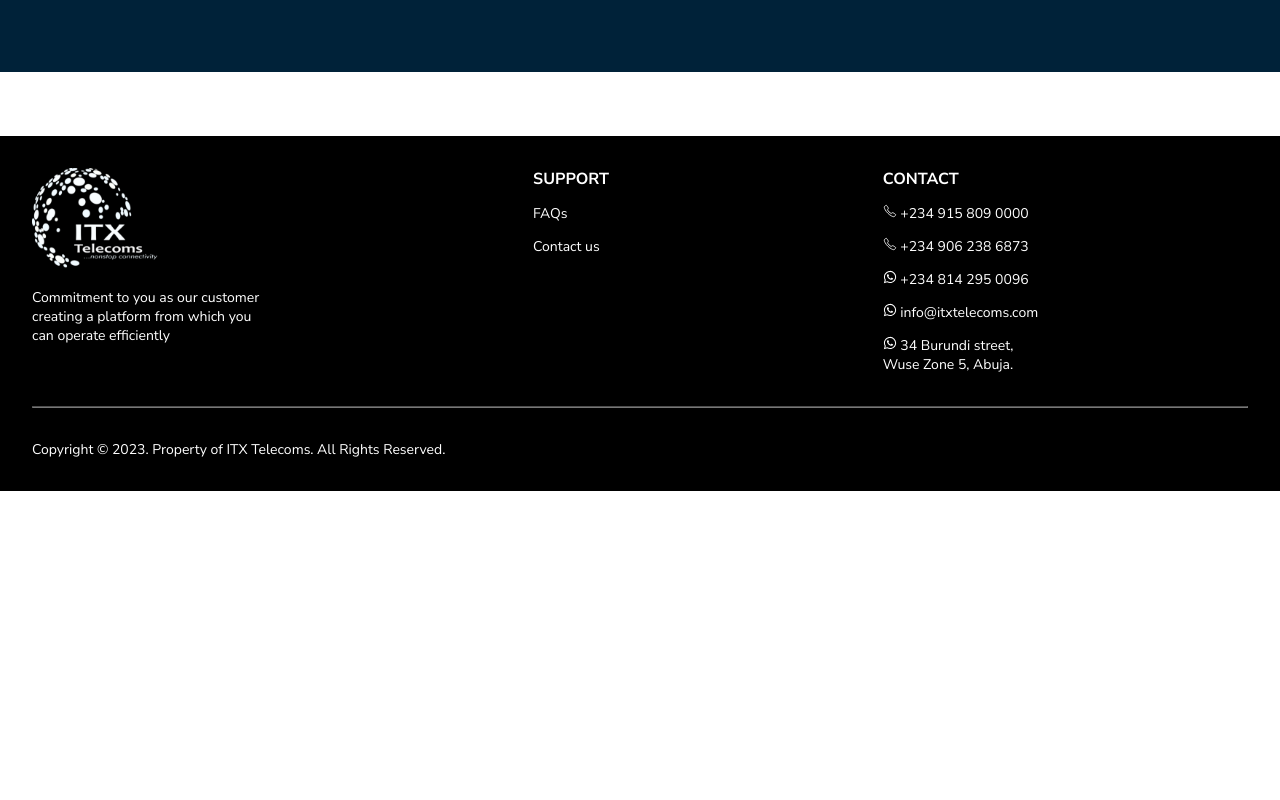
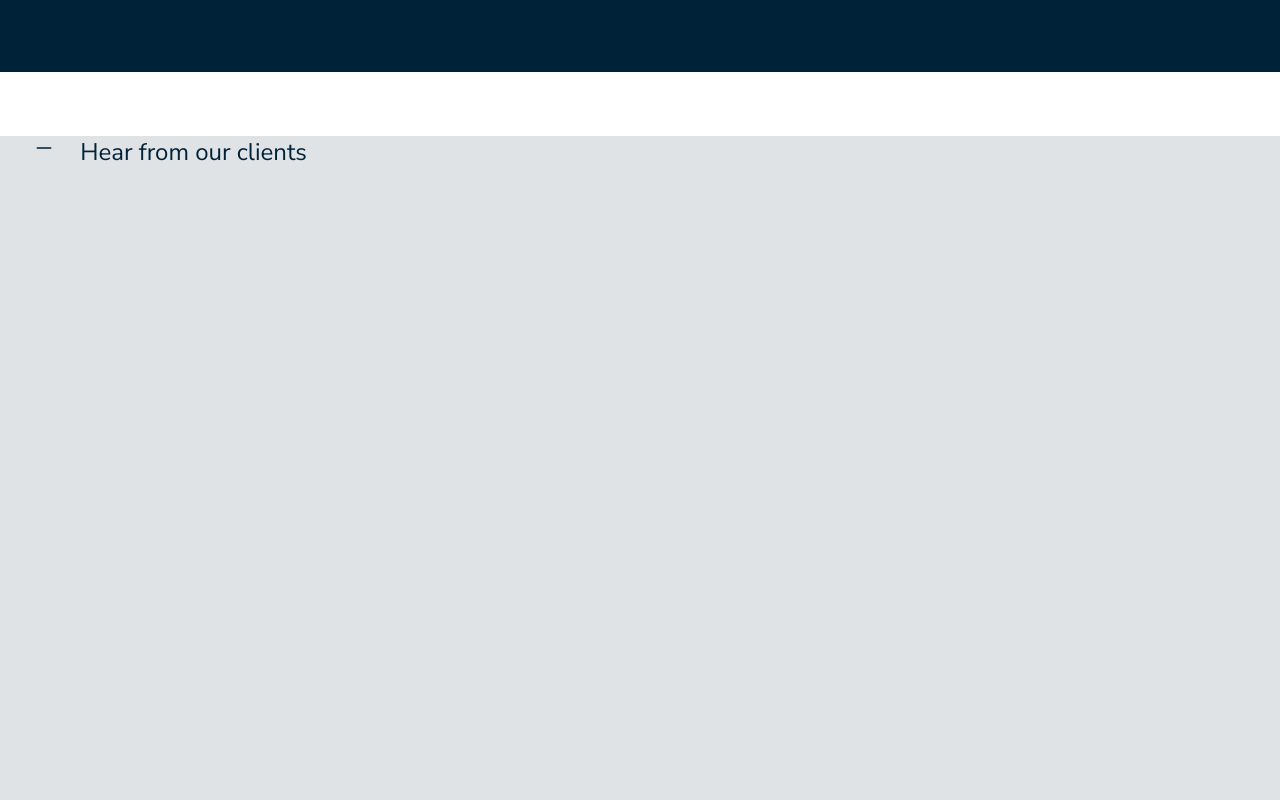
Before and after one commit to Meed-Networks/itx-redesign, a Next.js app: page / in a window 1280 px wide. Shown: the part 2520-3320 px from the top of the page. Before the commit the page ends 3011 px from the top, so only its background shows below. Built offline with nearby package versions, Linux system fonts and the light colour scheme.

Commit message:
testimonial section added

```diff
--- a/app/page.tsx
+++ b/app/page.tsx
@@ -6,6 +6,7 @@ import NumberSection from '@/components/LandingPage/numberSetion';
 import ServicesSection from '@/components/LandingPage/servicesSection';
 import CoverageSection from '@/components/LandingPage/coverageSection';
 import AltSection from '@/components/LandingPage/altSection';
+import TestimonialSection from '@/components/LandingPage/testimonialSection';
 
 export default function Home() {
   return (
@@ -22,6 +23,8 @@ export default function Home() {
 
       <AltSection/>
 
+      <TestimonialSection/>
+
       <FooterSection/>
     </main>
   )
--- /dev/null
+++ b/components/LandingPage/styles/testimonialSection.module.scss
@@ -0,0 +1,4 @@
+.testimonialContainer{
+     min-height: 100vh;
+     background: var(--track-bg);
+}
--- a/components/LandingPage/testimonialSection.tsx
+++ b/components/LandingPage/testimonialSection.tsx
@@ -1,8 +1,11 @@
+import SectionHeader from "./sectionHeader";
+import styles from './styles/testimonialSection.module.scss';
 
 export default function TestimonialSection() {
      return(
-          <div>
+          <section className={styles.testimonialContainer}>
+               <SectionHeader title="Hear from our clients"/>
 
-          </div>
+          </section>
      )
 }
```
